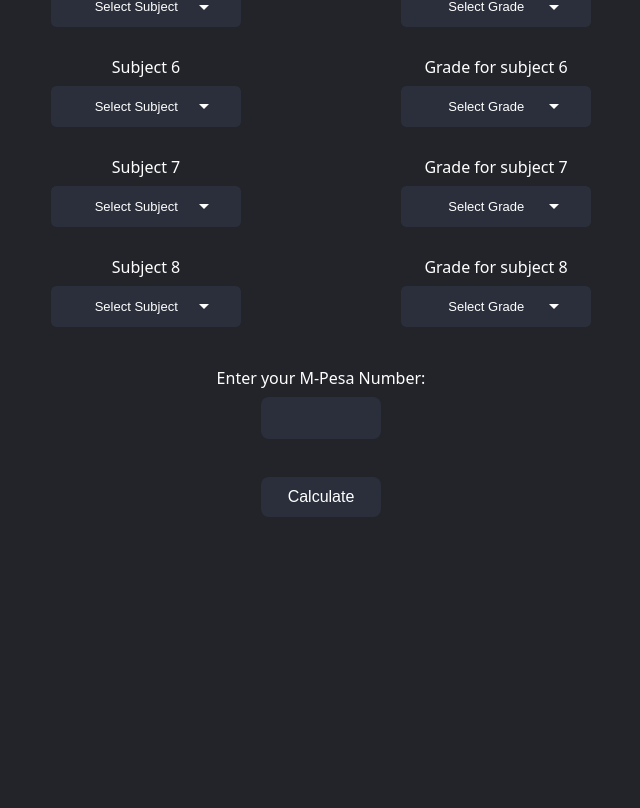
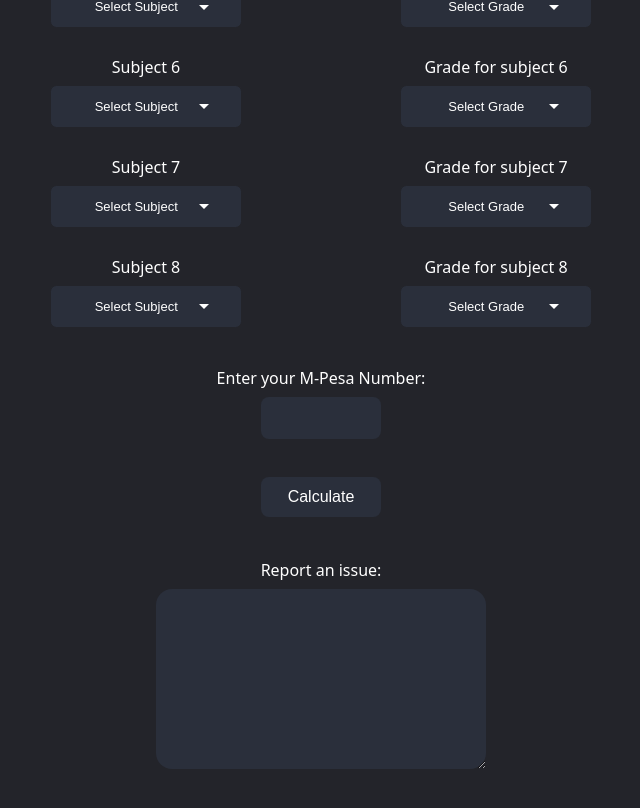
Before and after one commit to samuelmutinda/cluster_calculator, a React (Vite) app: page / in a window 1280 px wide. Shown: the part 704-1512 px from the top of the page, without its empty margins (319-959 px from the left). Before the commit the page ends 1309 px from the top, so only its background shows below. Built offline with nearby package versions, Linux system fonts and the light colour scheme.

Commit message:
added report textarea

```diff
--- a/src/gradeForm.jsx
+++ b/src/gradeForm.jsx
@@ -438,6 +438,16 @@ export function GradeForm({ onSubmit }) {
                 <div className="submitbuttonbox">
                     <input type="submit" value="Calculate" id="submitbutton" />
                 </div>
+                <div className="report_form">
+                <br />
+                    <label htmlFor="fname" >Report an issue:</label>
+                    <br />
+                    <textarea
+                        type="text"
+                        id="report"
+                        // value={report}
+                    />
+                </div>
             </form>
         </>
     );
--- a/src/styles.css
+++ b/src/styles.css
@@ -69,6 +69,13 @@ body {
     font-weight: 350;
   }
 
+  .report_form {
+    width: 100%;
+    padding-top: 20px;
+    text-align: center;
+    font-weight: 350;
+  }
+
   input {
     background-color: #2a2f3b;
     color: #fff;
@@ -81,6 +88,21 @@ body {
     padding-left: 15px;
     padding-right: 15px;
     width: 90px;
+  }
+
+  #report {
+    width: 300px;
+    height: 150px;
+    background-color: #2a2f3b;
+    color: #fff;
+    border: none;
+    border-radius: 1em;
+    outline: none;
+    font-size: 16px;
+    margin-top: 8px;
+    padding: 15px;
+    text-align: left;
+    font-family: inherit;
   }
 
   select {
```
